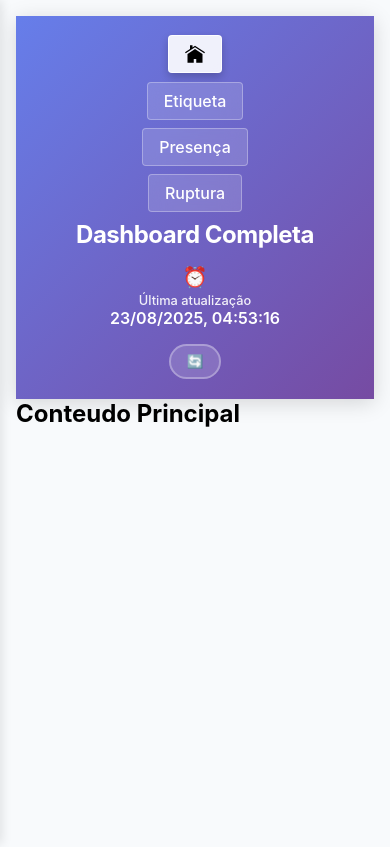
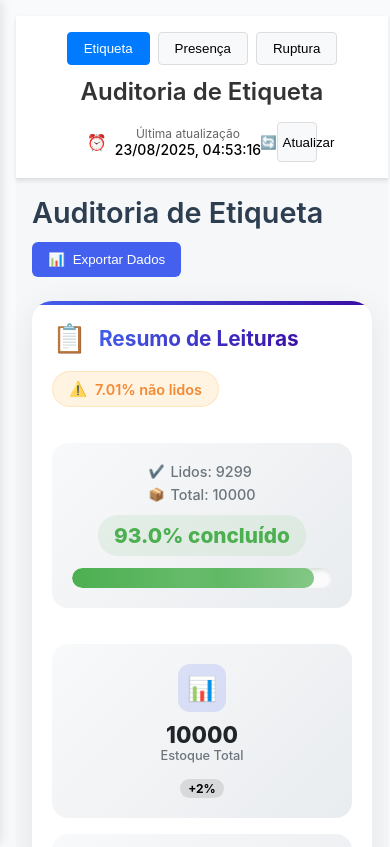
Before and after one commit to Maciel76/Auditoria-loja, a Vue app: page /dashboard/views in a window 390 px wide. Shown: the top 847 px of the page. Built offline with nearby package versions, Linux system fonts and the light colour scheme.

Commit message:
Ajustando dashboad

```diff
--- a/src/views/RankingEtiqueta.vue
+++ b/src/views/RankingEtiqueta.vue
@@ -120,20 +120,24 @@ export default {
       ).length;
       return Math.round((aboveAverage / usuarios.value.length) * 100);
     });
-
 const buscarDados = async () => {
   try {
     carregando.value = true;
     let url = "http://localhost:3000/api/ranking";
+
     // Adicionar parâmetros de filtro
     const params = new URLSearchParams();
-        if (filtroTipo.value !== "todos")
-          params.append("tipo", filtroTipo.value);
-        if (filtroPeriodo.value !== "todos")
+    if (filtroTipo.value !== "todos") {
+      params.append("tipo", filtroTipo.value); // Agora envia o tipo: "etiqueta", "presenca" ou "ruptura"
+    }
+    if (filtroPeriodo.value !== "todos") {
       params.append("periodo", filtroPeriodo.value);
+    }
+
     if (params.toString()) {
       url += `?${params.toString()}`;
     }
+
     const response = await fetch(url);
     if (response.ok) {
       const data = await response.json();
@@ -143,52 +147,13 @@ export default {
         contador: usuario.contador || 0,
       }));
     } else {
-          console.error("Erro ao carregar dados do ranking");
-          // Fallback para dados locais se a API falhar
-          usuarios.value = [
-            {
-              id: "001",
-              nome: "João Silva",
-              contador: 156,
-              iniciais: "JS",
-            },
-            {
-              id: "002",
-              nome: "Maria Santos",
-              contador: 203,
-              iniciais: "MS",
-            },
-            {
-              id: "003",
-              nome: "Pedro Oliveira",
-              contador: 178,
-              iniciais: "PO",
-            },
-          ];
+      // Fallback para dados locais
+      usuarios.value = [/* dados de fallback */];
     }
   } catch (error) {
     console.error("Erro ao conectar com o backend:", error);
-        // Fallback para dados locais em caso de erro
-        usuarios.value = [
-          {
-            id: "001",
-            nome: "João Silva",
-            contador: 156,
-            iniciais: "JS",
-          },
-          {
-            id: "002",
-            nome: "Maria Santos",
-            contador: 203,
-            iniciais: "MS",
-          },
-          {
-            id: "003",
-            nome: "Pedro Oliveira",
-            contador: 178,
-            iniciais: "PO",
-          },
-        ];
+    // Fallback para dados locais
+    usuarios.value = [/* dados de fallback */];
   } finally {
     carregando.value = false;
   }
--- a/src/views/dashboard/DashboadWiews.vue
+++ b/src/views/dashboard/DashboadWiews.vue
@@ -1,21 +1,249 @@
 <template>
-  <div>
-    <DashboardHeader />
-    <div class="content-page">
-      <h2>Conteudo Principal</h2>
-      <!-- Seu conteúdo aqui -->
+  <div class="dashboard-container">
+    <DashboardHeader @tab-changed="handleTabChange" @refresh-data="refreshAllData" />
+
+    <div class="main-content">
+      <div class="content-header">
+        <h1>{{ currentTitle }}</h1>
+        <div class="header-actions">
+          <button class="export-btn" @click="exportData">
+            <span class="btn-icon">📊</span>
+            Exportar Dados
+          </button>
+        </div>
+      </div>
+
+      <div class="dashboard-grid">
+        <!-- Primeira linha: Resumo e Status -->
+        <div class="grid-row">
+          <div class="grid-col span-6">
+            <SummaryPanel
+              :total="summaryData.total"
+              :read="summaryData.read"
+              :unread="summaryData.unread"
+              @refresh="refreshSummary"
+            />
+          </div>
+          <div class="grid-col span-6">
+            <StatusChart
+              :updated="statusData.updated"
+              :outdated="statusData.outdated"
+              :unread="statusData.unread"
+            />
+          </div>
+        </div>
+
+        <!-- Segunda linha: Leituras por Categoria e Colaborador -->
+        <div class="grid-row">
+          <div class="grid-col span-6">
+            <CategoryChart :categories="categoryData" @refresh="refreshCategories" />
+          </div>
+          <div class="grid-col span-6">
+            <EmployeeChart :employees="employeeData" />
+          </div>
+        </div>
+
+        <!-- Terceira linha: Detalhes de Leitura e Custo -->
+        <div class="grid-row">
+          <div class="grid-col span-6">
+            <ReadingDetails :last-reading="lastReadingTime" @refresh="refreshReadingDetails" />
+          </div>
+          <div class="grid-col span-6">
+            <CostPanel cost="25,16 Mi" />
+          </div>
+        </div>
+      </div>
     </div>
   </div>
 </template>
 
 <script>
-// CORRIJA ESTA LINHA:
-import DashboardHeader from "../Dashboard.vue";
+import DashboardHeader from "./contente/DashboadHeader.vue";
+import SummaryPanel from "./contente/SummaryPanel.vue";
+import StatusChart from "./contente/StatusChart.vue";
+import CategoryChart from "./contente/CategoryChart.vue";
+import EmployeeChart from "./contente/EmployeeChart.vue";
+import ReadingDetails from "./contente/ReadingDetails.vue";
+import CostPanel from "./contente/CostPanel.vue";
 
 export default {
-  name: "DashboardViews",
+  name: "ConsolidatedDashboard",
   components: {
     DashboardHeader,
+    SummaryPanel,
+    StatusChart,
+    CategoryChart,
+    EmployeeChart,
+    ReadingDetails,
+    CostPanel
   },
+  data() {
+    return {
+      activeTab: "etiqueta",
+      summaryData: {
+        total: 10000,
+        read: 9299,
+        unread: 701
+      },
+      statusData: {
+        updated: 6500,
+        outdated: 2500,
+        unread: 1000
+      },
+      categoryData: [
+        { name: "Eletrônicos", value: 2450, color: "#4361ee" },
+        { name: "Roupas", value: 1890, color: "#3a0ca3" },
+        { name: "Alimentos", value: 1560, color: "#f72585" },
+        { name: "Livros", value: 1320, color: "#4cc9f0" },
+        { name: "Esportes", value: 980, color: "#fca311" },
+        { name: "Casa", value: 760, color: "#e63946" },
+        { name: "Beleza", value: 620, color: "#7209b7" },
+        { name: "Brinquedos", value: 450, color: "#4895ef" }
+      ],
+      employeeData: [
+        { name: "João Silva", value: 1250 },
+        { name: "Maria Santos", value: 1120 },
+        { name: "Pedro Costa", value: 980 },
+        { name: "Ana Oliveira", value: 875 },
+        { name: "Carlos Pereira", value: 760 },
+        { name: "Juliana Almeida", value: 680 },
+        { name: "Fernando Lima", value: 620 },
+        { name: "Patrícia Rodrigues", value: 580 },
+        { name: "Ricardo Nunes", value: 520 },
+        { name: "Amanda Ferreira", value: 480 }
+      ],
+      lastReadingTime: "14:30"
+    };
+  },
+  computed: {
+    currentTitle() {
+      const titles = {
+        etiqueta: "Auditoria de Etiqueta",
+        presenca: "Auditoria de Presença",
+        ruptura: "Auditoria de Ruptura",
+      };
+      return titles[this.activeTab];
+    }
+  },
+  methods: {
+    handleTabChange(tab) {
+      this.activeTab = tab;
+      // Aqui você pode carregar dados específicos para cada aba
+      this.refreshAllData();
+    },
+    refreshAllData() {
+      this.refreshSummary();
+      this.refreshCategories();
+      this.refreshReadingDetails();
+
+      // Simular atualização de dados
+      this.lastReadingTime = new Date().toLocaleTimeString("pt-BR");
+    },
+    refreshSummary() {
+      console.log("Atualizando dados do resumo...");
+      // Simular uma pequena variação nos dados
+      this.summaryData.read += Math.floor(Math.random() * 50);
+      this.summaryData.unread = this.summaryData.total - this.summaryData.read;
+    },
+    refreshCategories() {
+      console.log("Atualizando categorias...");
+      // Simular atualização de dados de categoria
+      this.categoryData.forEach(item => {
+        item.value += Math.floor(Math.random() * 20);
+      });
+    },
+    refreshReadingDetails() {
+      console.log("Atualizando detalhes de leitura...");
+    },
+    exportData() {
+      console.log("Exportando dados do dashboard...");
+      // Lógica para exportar dados
+    }
+  }
 };
 </script>
+
+<style>
+.dashboard-container {
+  min-height: 100vh;
+  background-color: #f5f7f9;
+}
+
+.main-content {
+  padding: 24px;
+}
+
+.content-header {
+  display: flex;
+
+  align-items: center;
+  margin-bottom: 24px;
+}
+
+.content-header h1 {
+  margin: 0;
+  font-size: 1.8rem;
+  color: #2c3e50;
+  font-weight: 600;
+}
+
+.export-btn {
+  display: flex;
+  align-items: center;
+  gap: 8px;
+  padding: 10px 16px;
+  background-color: #4361ee;
+  color: white;
+  border: none;
+  border-radius: 6px;
+  cursor: pointer;
+  font-weight: 500;
+  transition: background-color 0.2s;
+}
+
+.export-btn:hover {
+  background-color: #3a0ca3;
+}
+
+.dashboard-grid {
+  display: flex;
+  flex-direction: column;
+  gap: 24px;
+}
+
+.grid-row {
+  display: flex;
+  gap: 24px;
+}
+
+.grid-col {
+  flex: 1;
+}
+
+.grid-col.span-6 {
+  flex: 0 0 calc(50% - 12px);
+}
+
+/* Responsividade */
+@media (max-width: 1200px) {
+  .grid-row {
+    flex-direction: column;
+  }
+
+  .grid-col.span-6 {
+    flex: 1;
+  }
+}
+
+@media (max-width: 768px) {
+  .main-content {
+    padding: 16px;
+  }
+
+  .content-header {
+    flex-direction: column;
+    align-items: flex-start;
+    gap: 12px;
+  }
+}
+</style>
```
Lines whose indentation alone changed are shown as unchanged.
